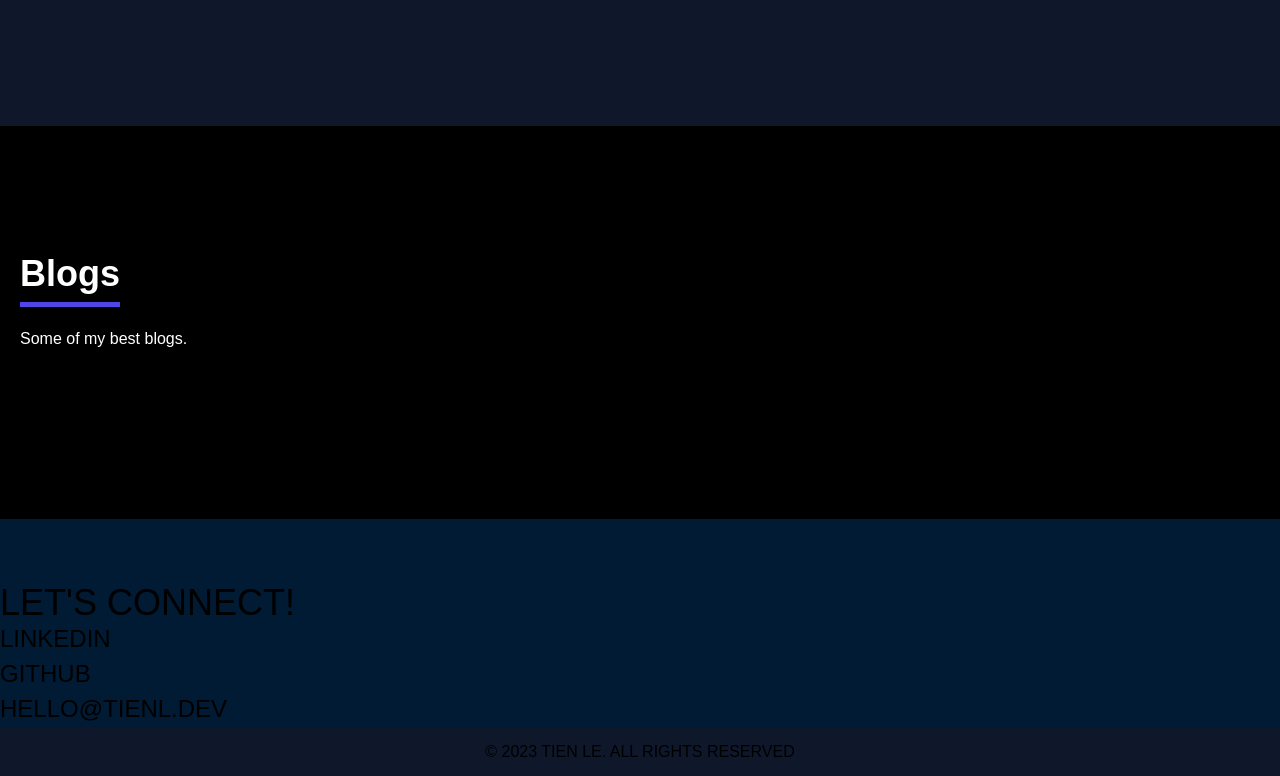
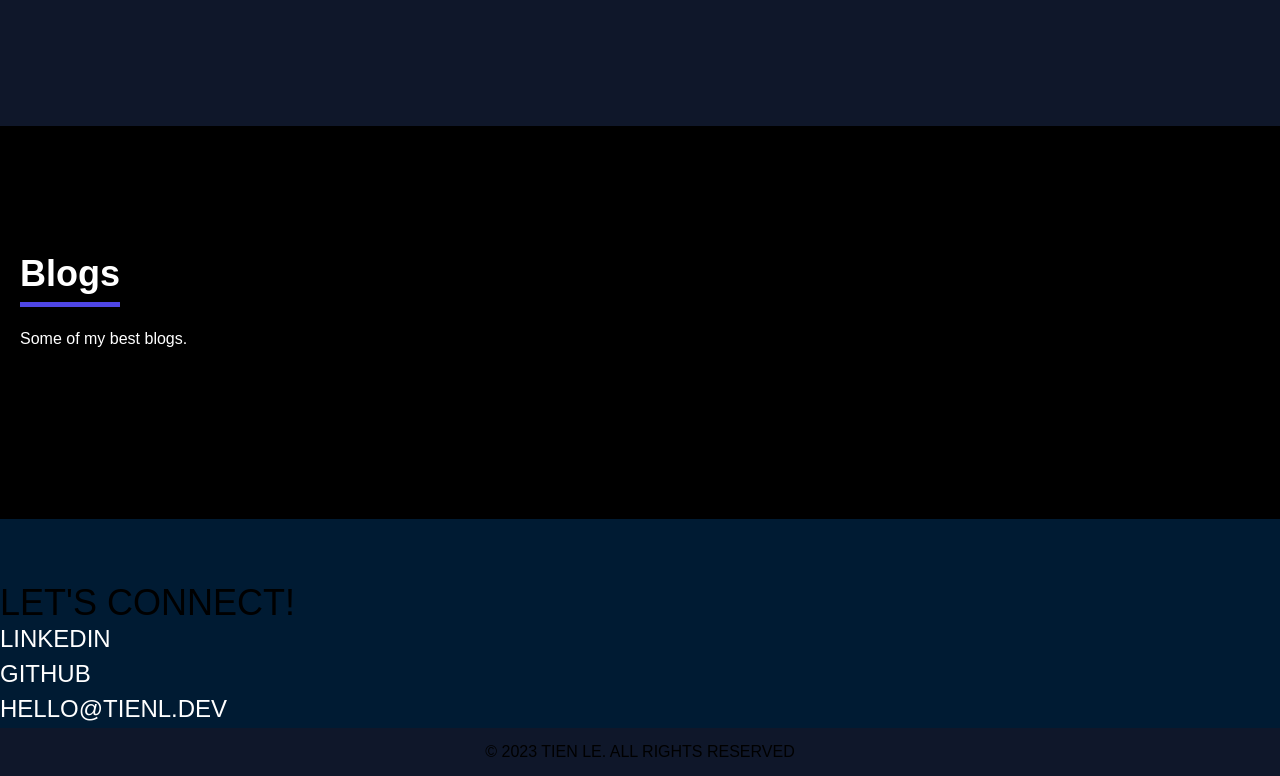
Before and after one commit to tienthedev/v2.tienl.dev, a Next.js app: page / in a window 1280 px wide. Shown: the part 1995-2771 px from the top of the page. Built offline with nearby package versions, Linux system fonts and the light colour scheme; a web font is replaced by a local one.

Commit message:
Redesigned favicon.ico

```diff
--- a/src/app/globals.css
+++ b/src/app/globals.css
@@ -55,7 +55,9 @@ nav li a:hover {
   color: #7477FF;
 }
 
-
+.custom-contact-link {
+  color:#fff;
+}
 
 .custom-contact-link.text-decoration-none::after {
   content: "";
--- a/src/components/Contact/Contact.tsx
+++ b/src/components/Contact/Contact.tsx
@@ -12,7 +12,7 @@ const Contact: React.FC = () => {
           <li className="text-2xl">
             <a
               href="https://www.linkedin.com/in/tiendungdle/"
-              className="text-decoration-none custom-contact-link"
+              className="text-decoration-none text-light custom-contact-link"
               target="_blank"
               rel="noopener noreferrer"
             >
@@ -22,7 +22,7 @@ const Contact: React.FC = () => {
           <li className="text-2xl">
             <a
               href="https://github.com/flannelboy"
-              className="text-decoration-none  custom-contact-link"
+              className="text-decoration-none text-light custom-contact-link"
               target="_blank"
               rel="noopener noreferrer"
             >
@@ -32,7 +32,7 @@ const Contact: React.FC = () => {
           <li className="text-2xl">
             <a
               href="mailto:hello@tienl.dev"
-              className="text-decoration-none custom-contact-link"
+              className="text-decoration-none text-light custom-contact-link"
               target="_blank"
               rel="noopener noreferrer"
             >
```
